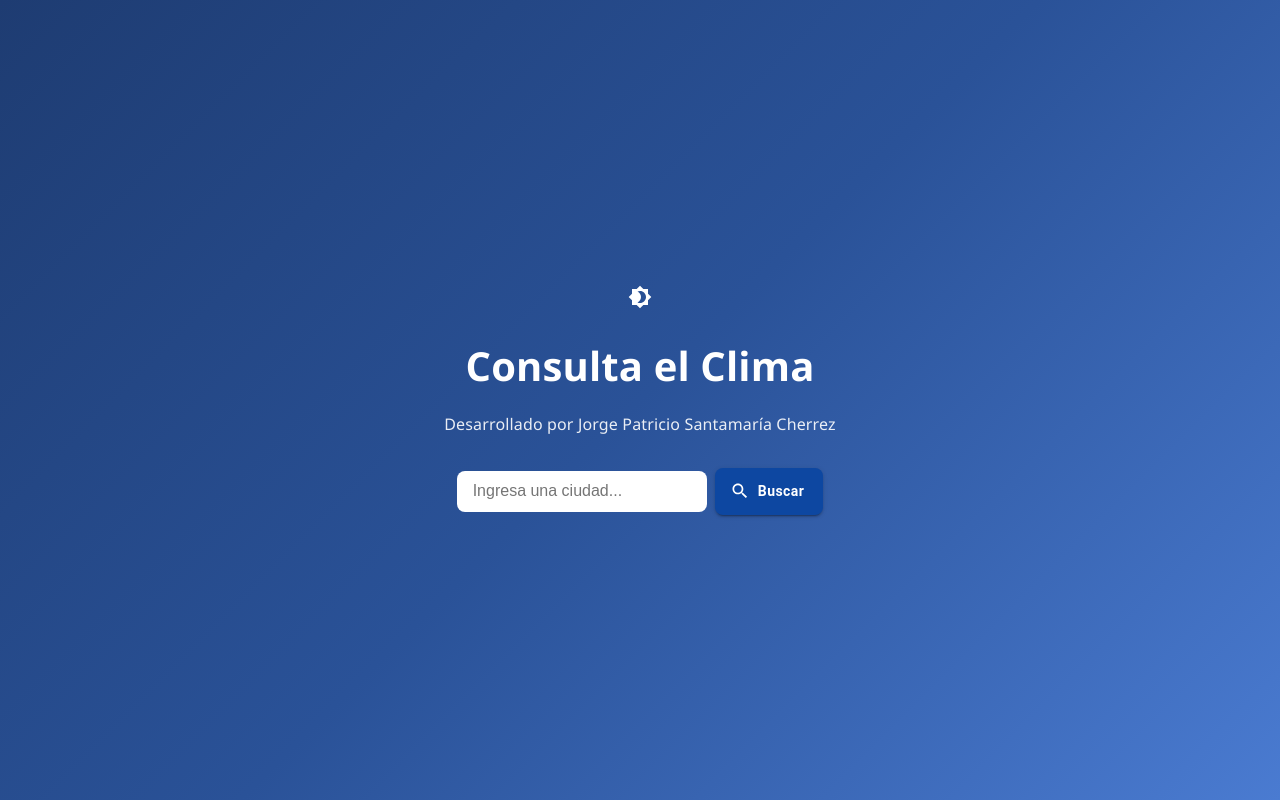
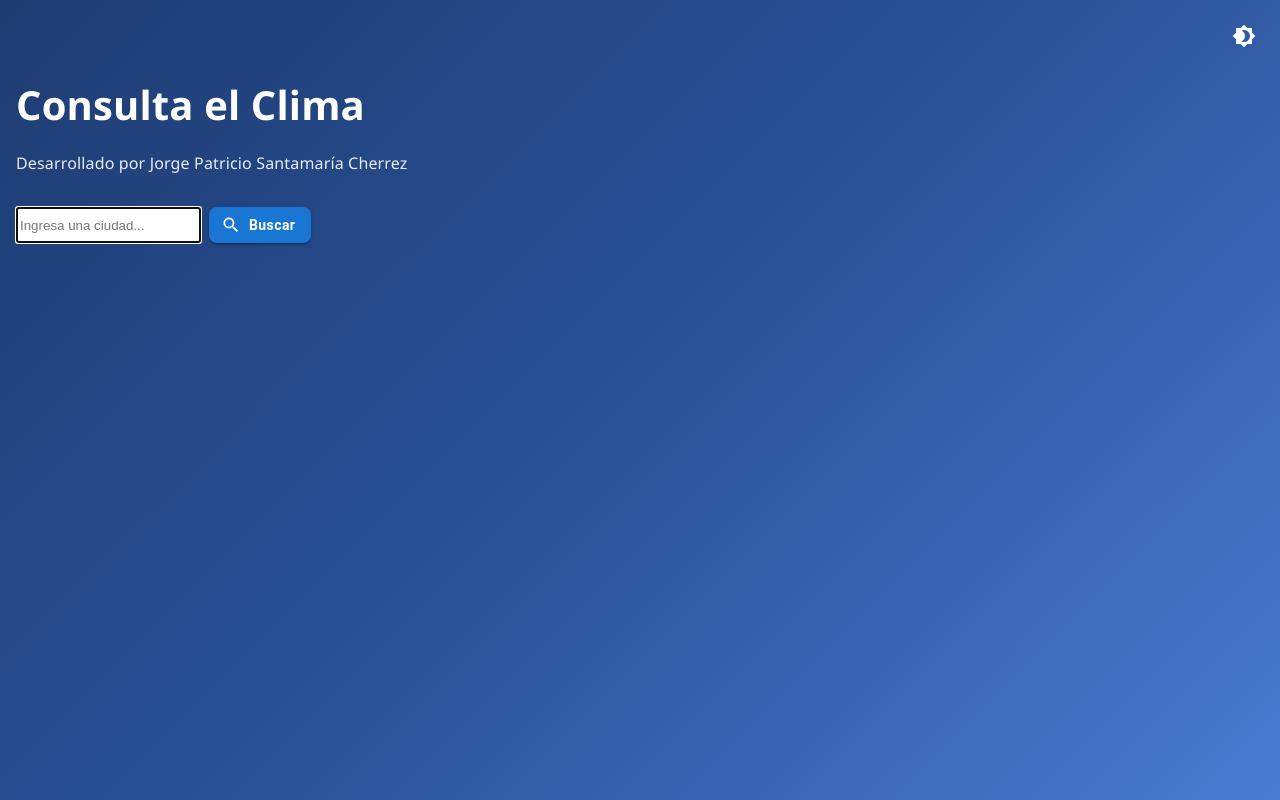
Before and after one commit to Patogol35/weather-app, a React (Vite) app: page / in a window 1280 px wide. Built offline with nearby package versions, Linux system fonts and the light colour scheme.

Commit message:
Update App.jsx

```diff
--- a/src/App.jsx
+++ b/src/App.jsx
@@ -13,6 +13,16 @@ Button,
 import { Brightness4, Brightness7, Search } from "@mui/icons-material";
 import "./App.css";
 
+// 🔹 Importamos estilos externos de MUI
+import {
+  darkModeButtonSx,
+  searchButtonSx,
+  appContainerStyle,
+  headerContainerStyle,
+  iconContainerStyle,
+  searchContainerStyle,
+} from "./muiStyles";
+
 function App() {
   const [city, setCity] = useState("");
   const [darkMode, setDarkMode] = useState(() => {
@@ -21,7 +31,6 @@ return savedMode ? savedMode === "true" : false;
   });
   const { weather, forecast, loading, error, fetchWeather } = useWeather();
 
-// Persistencia de modo oscuro
   useEffect(() => {
     const savedMode = localStorage.getItem("darkMode");
     if (savedMode) setDarkMode(savedMode === "true");
@@ -55,43 +64,30 @@ return (
     <ThemeProvider theme={theme}>
       <CssBaseline />
 
-<div
-className="app"
-style={{
-minHeight: "100vh",
-backgroundColor: darkMode ? theme.palette.background.default : undefined,
-color: darkMode ? theme.palette.text.primary : undefined,
-transition: "all 0.4s ease",
-}}
->
+      <div style={appContainerStyle(darkMode, theme)}>
         {/* Botón modo oscuro */}
-<div style={{ display: "flex", justifyContent: "flex-end", padding: "1rem 1rem 0 1rem" }}>
+        <div style={iconContainerStyle}>
           <IconButton
             onClick={() => setDarkMode(!darkMode)}
             color="inherit"
             disableRipple
-sx={{
-"&:hover": { backgroundColor: "transparent" },
-"&:focus": { outline: "none" },
-transition: "color 0.3s ease",
-}}
+            sx={darkModeButtonSx}
           >
             {darkMode ? <Brightness7 /> : <Brightness4 />}
           </IconButton>
-</div>  {/* Header */}
-<div
-style={{
-display: "flex",
-justifyContent: "flex-start",
-alignItems: "center",
-gap: "1rem",
-padding: "0 1rem",
-}}
->
+        </div>
+
+        {/* Header */}
+        <div style={headerContainerStyle}>
           <h1>Consulta el Clima</h1>
-</div>  <p className="subtitle" style={{ padding: "0 1rem" }}>
+        </div>
+
+        <p className="subtitle" style={{ padding: "0 1rem" }}>
           Desarrollado por Jorge Patricio Santamaría Cherrez
-</p>      {/* Buscador */}  <div className="search" style={{ display: "flex", gap: "8px", padding: "0 1rem" }}>
+        </p>
+
+        {/* Buscador */}
+        <div style={searchContainerStyle}>
           <input
             type="text"
             placeholder="Ingresa una ciudad..."
@@ -106,26 +102,25 @@ padding: "0 1rem",
             onClick={handleSearch}
             startIcon={<Search />}
             disabled={loading}
-    sx={{
-      textTransform: "none",
-      fontWeight: "bold",
-      borderRadius: "8px",
-    }}
+            sx={searchButtonSx}
           >
             {loading ? "Buscando..." : "Buscar"}
           </Button>
-</div>      {/* Mensajes */}
+        </div>
+
+        {/* Mensajes */}
         {error && <p className="error" style={{ padding: "0 1rem" }}>{error}</p>}
-{loading && <p style={{ padding: "0 1rem" }}>⏳ Cargando...</p>}  {/* Clima actual */}
+        {loading && <p style={{ padding: "0 1rem" }}>⏳ Cargando...</p>}
+
+        {/* Clima actual */}
         {weather && !loading && (
           <motion.div
             initial={{ opacity: 0, y: 30 }}
             animate={{ opacity: 1, y: 0 }}
             transition={{ duration: 0.8 }}
-
           >
-
-<WeatherCard weather={weather} />  </motion.div>
+            <WeatherCard weather={weather} />
+          </motion.div>
         )}
 
         {/* Pronóstico */}
@@ -135,16 +130,15 @@ className="forecast-grid"
             initial={{ opacity: 0 }}
             animate={{ opacity: 1 }}
             transition={{ duration: 1 }}
-
           >
-
             {forecast.map((item, index) => (
               <ForecastCard key={index} data={item} />
             ))}
-
           </motion.div>
         )}
+      </div>
+    </ThemeProvider>
+  );
+}
 
-  </div>
-</ThemeProvider>  );
-}  export default App;
+export default App;
```
Lines whose indentation alone changed are shown as unchanged.
